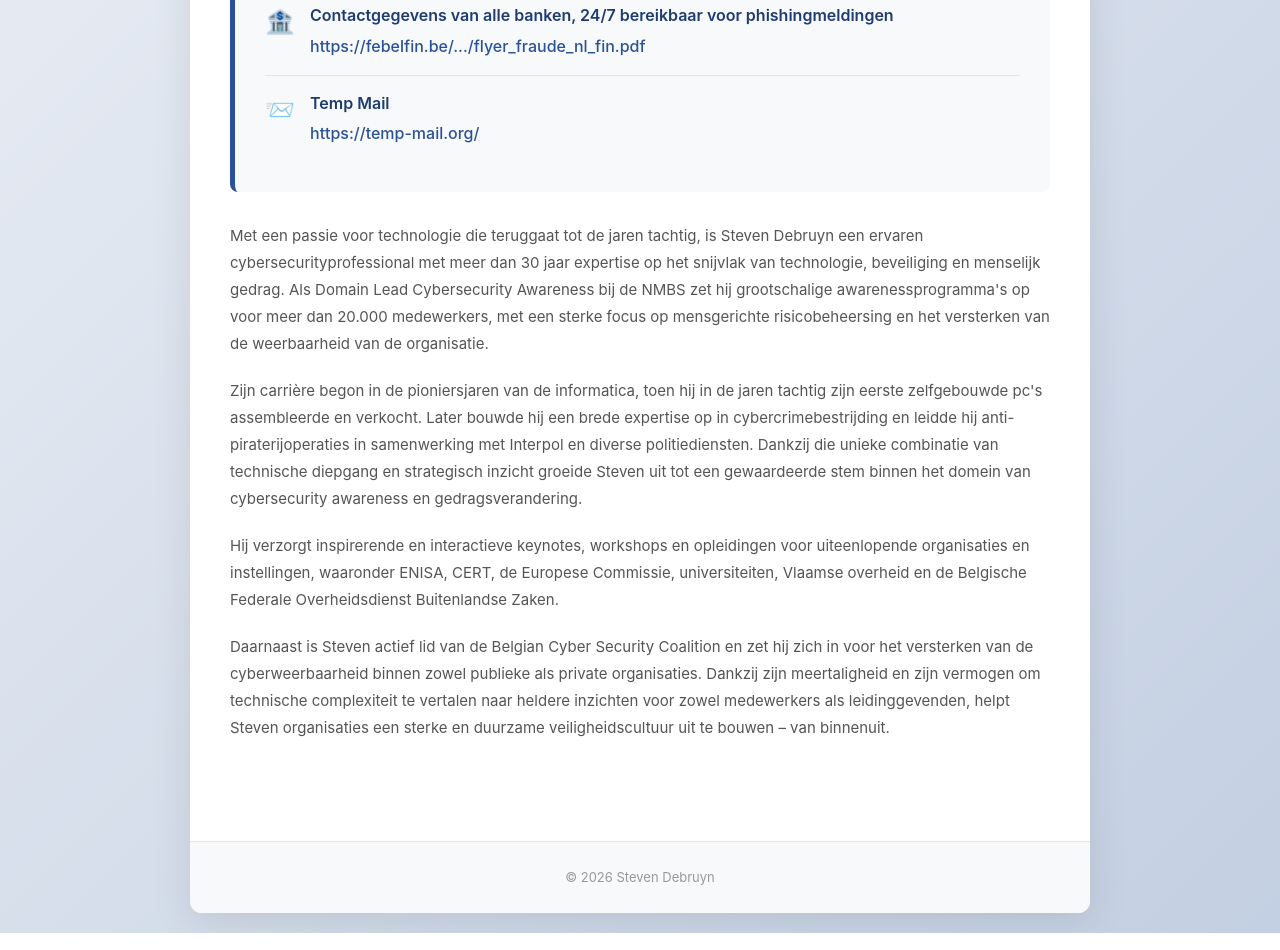
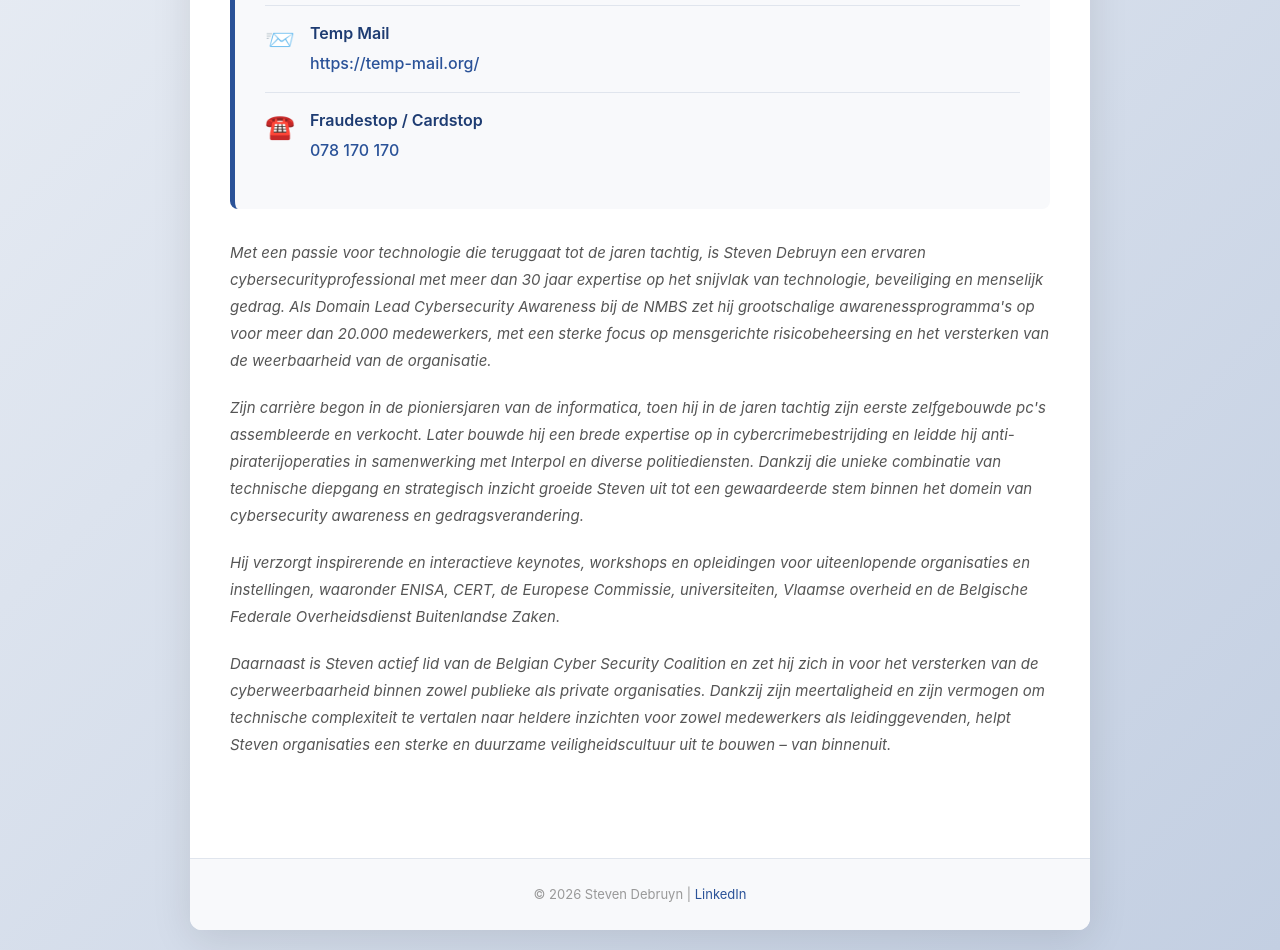
Before and after one commit to stevendebruyn/cybersteven, a plain HTML site: page index.html in a window 1280 px wide. Shown: the part 1020-1970 px from the top of the page. Drawn offline with Linux system fonts and the light colour scheme.

Commit message:
Add files via upload

```diff
--- a/index.html
+++ b/index.html
@@ -44,7 +44,7 @@
         }
 
         .header-content {
-            padding: 50px 40px;
+            padding: 15px 40px;
             text-align: center;
         }
 
@@ -99,6 +99,7 @@
             font-size: 15px;
             line-height: 1.8;
             margin-bottom: 50px;
+            font-style: italic;
         }
 
         .bio p {
@@ -175,6 +176,15 @@
             color: #999;
             font-size: 13px;
             border-top: 1px solid #e0e5ed;
+        }
+
+        .footer a {
+            color: #2a5298;
+            text-decoration: none;
+        }
+
+        .footer a:hover {
+            text-decoration: underline;
         }
 
         @media (max-width: 768px) {
@@ -255,6 +265,13 @@
                                 <a href="https://temp-mail.org/" target="_blank">https://temp-mail.org/</a>
                             </span>
                         </li>
+                        <li>
+                            <span class="emoji">☎️</span>
+                            <span class="text">
+                                <span class="label">Fraudestop / Cardstop</span>
+                                <a href="tel:078170170">078 170 170</a>
+                            </span>
+                        </li>
                     </ul>
                 </div>
             </div>
@@ -271,7 +288,7 @@
         </div>
 
         <div class="footer">
-            <p>&copy; 2026 Steven Debruyn</p>
+            <p>&copy; 2026 Steven Debruyn | <a href="https://www.linkedin.com/in/stevendebruyn/" target="_blank">LinkedIn</a></p>
         </div>
     </div>
 </body>
```
Also changed, not shown: index_en.html (+19 -2 lines), index_fr.html (+19 -2 lines).
